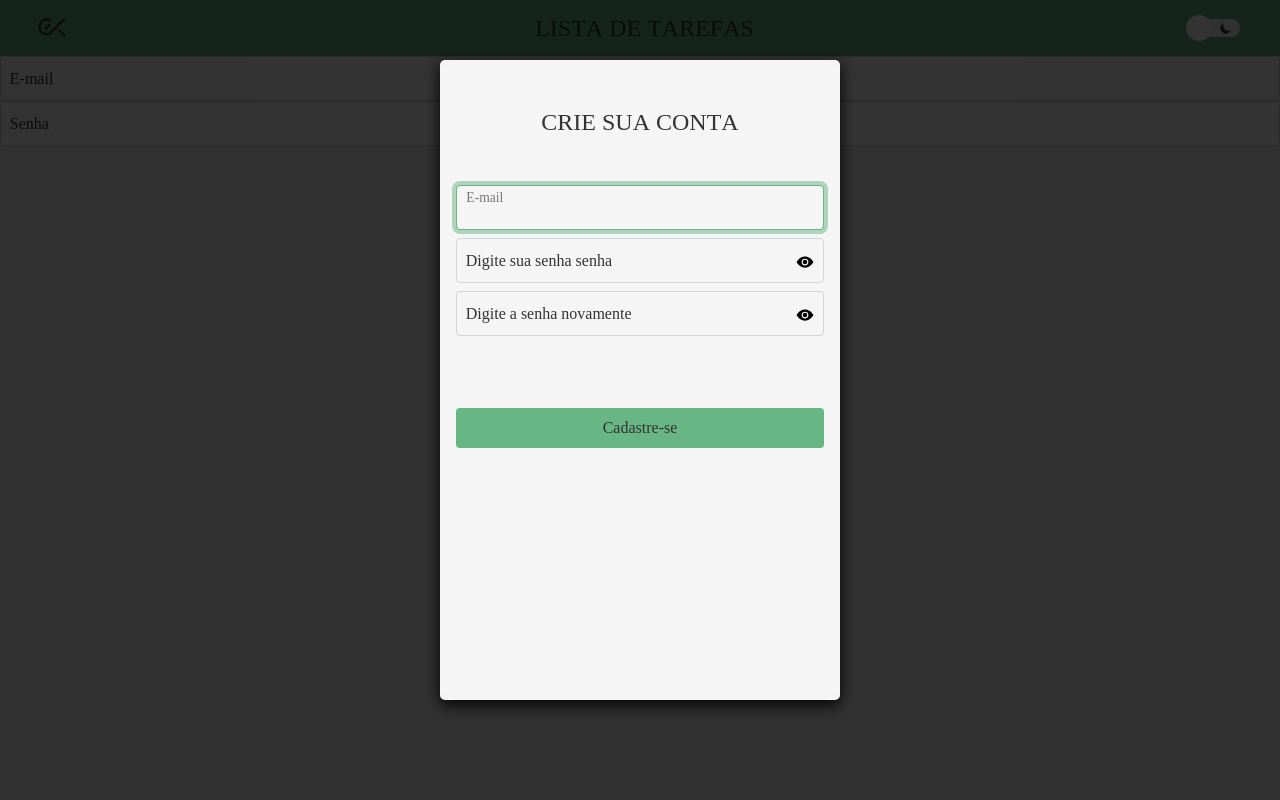
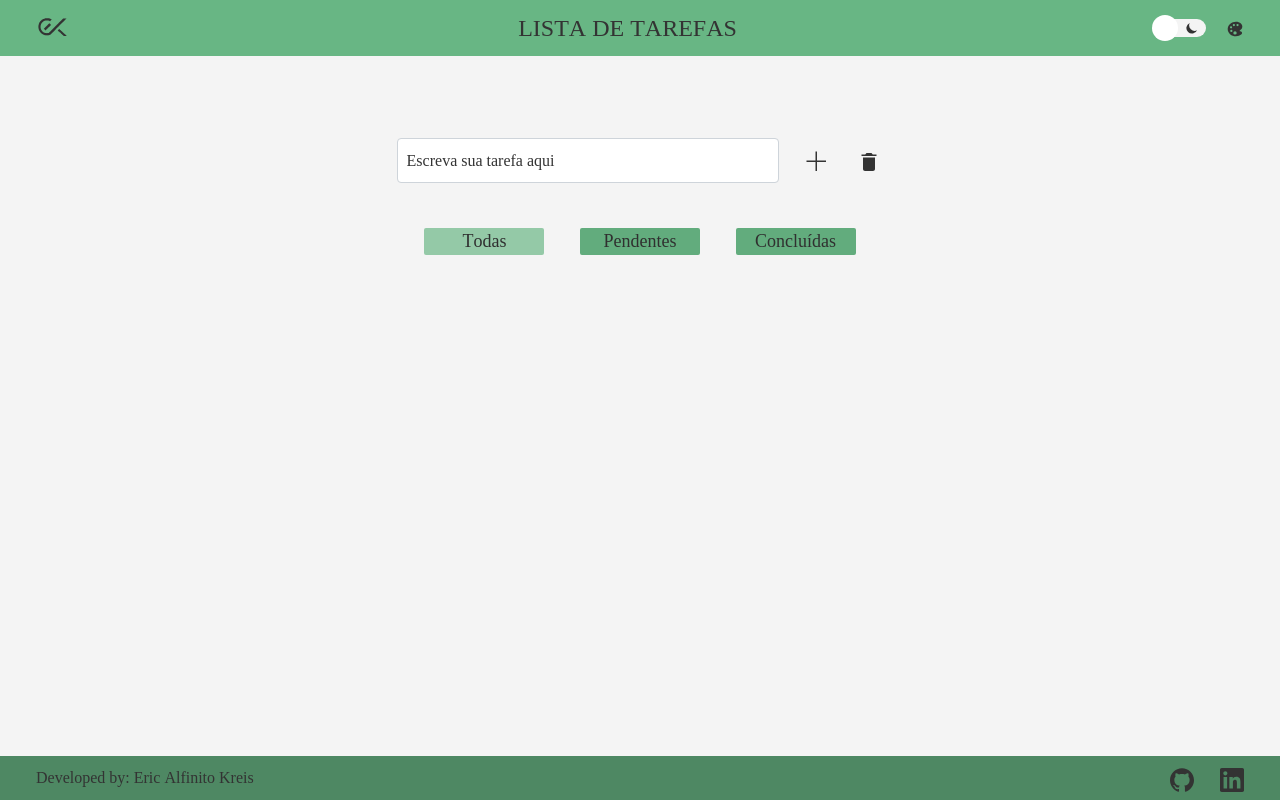
Before and after one commit to eric-kreis/todo-list-2.1, a React (Create React App) app: page / in a window 1280 px wide. Built offline with nearby package versions, Linux system fonts and the light colour scheme; a web font is replaced by a local one.

Commit message:
Iniciando mudanças antes de continuar com FireBase

```diff
--- a/src/Routes.js
+++ b/src/Routes.js
@@ -1,14 +1,14 @@
 import React from 'react';
 import { Route, Switch } from 'react-router-dom';
 
-import Login from './pages/Login';
+// import Login from './pages/Login';
 import HomePage from './pages/Home';
 
 export default function Routes() {
   return (
     <Switch>
-      <Route path="/list" component={ HomePage } />
-      <Route exact path="/" component={ Login } />
+      <Route path="/" component={ HomePage } />
+      {/* <Route exact path="/" component={ Login } /> */}
     </Switch>
   );
 }
```
Also changed, not shown: src/firebase/api.js (+14 -2 lines).
